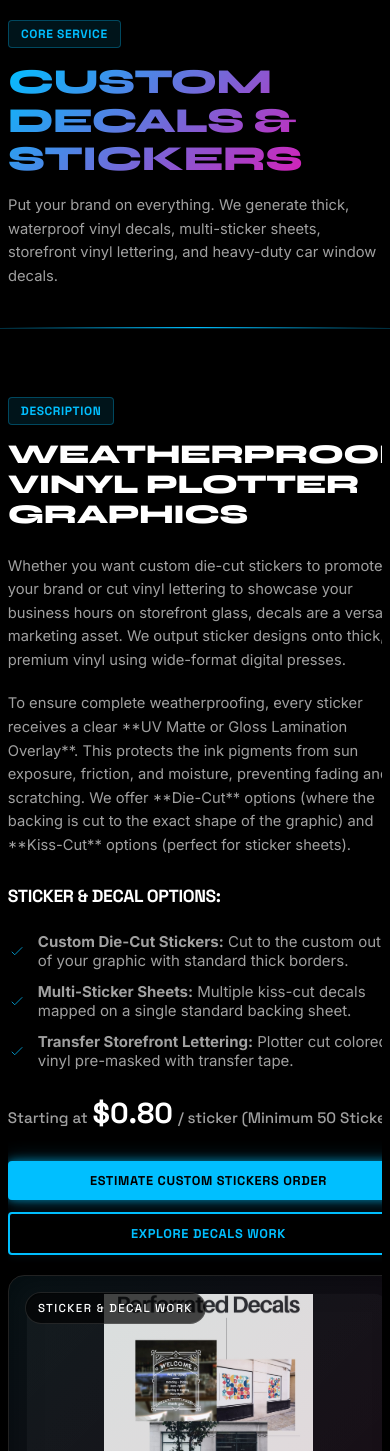
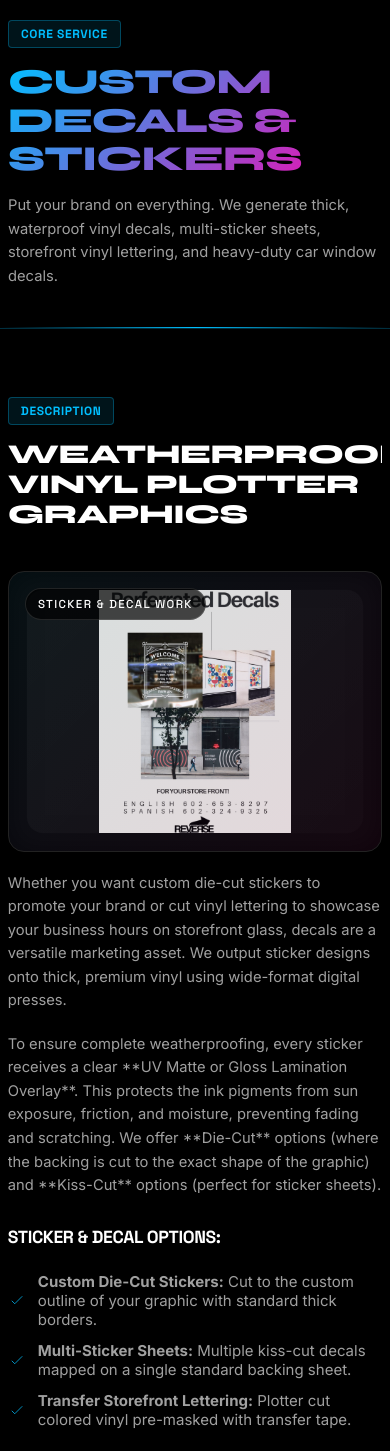
Before and after one commit to RayyanOfficial/Reverse-Screen-Print1, a plain HTML site: page decals.html in a window 390 px wide. Shown: the part 108-1559 px from the top of the page. Drawn offline with Linux system fonts and the light colour scheme.

Commit message:
Updated website

```diff
--- a/decals.html
+++ b/decals.html
@@ -65,9 +65,12 @@
       <div class="service-grid">
 
         <!-- Left: Details -->
-        <div>
-          <span class="feature-badge badge-cyan">Description</span>
-          <h2 style="margin-bottom: 25px;">Weatherproof Vinyl Plotter Graphics</h2>
+        <div class="service-content-col">
+          <div class="service-content-header">
+            <span class="feature-badge badge-cyan">Description</span>
+            <h2 style="margin-bottom: 25px;">Weatherproof Vinyl Plotter Graphics</h2>
+          </div>
+          <div class="service-content-body">
           <p style="margin-bottom: 20px;">
             Whether you want custom die-cut stickers to promote your brand or cut vinyl lettering to showcase your business hours on storefront glass, decals are a versatile marketing asset. We output sticker designs onto thick, premium vinyl using wide-format digital presses.
           </p>
@@ -98,6 +101,7 @@
           <div class="btn-group">
             <a href="quote.html" class="btn btn-cyan">Estimate Custom Stickers Order</a>
             <a href="portfolio.html" class="btn btn-outline-cyan">Explore Decals Work</a>
+          </div>
           </div>
         </div>
 
--- a/style.css
+++ b/style.css
@@ -1494,10 +1494,66 @@ select.form-control {
   flex-shrink: 0;
 }
 
+/* Service content column: desktop — normal block flow */
+.service-content-col {
+  display: contents; /* passthrough on desktop so grid children behave normally */
+}
+
+.service-content-header,
+.service-content-body {
+  /* no special desktop styles needed — children render in source order inside the grid column */
+}
+
 @media (max-width: 992px) {
   .service-grid {
     grid-template-columns: 1fr;
-    gap: 40px;
+    gap: 0; /* gaps handled by inner spacing */
+  }
+
+  /* On mobile/tablet, switch the grid to a flex column so we can use order */
+  .service-grid {
+    display: flex;
+    flex-direction: column;
+  }
+
+  /* Reset passthrough so children become real flex items */
+  .service-content-col {
+    display: flex;
+    flex-direction: column;
+    order: 0; /* keeps header+body together as a unit wrapped in the col */
+    gap: 0;
+  }
+
+  /* 1st: heading (badge + h2) */
+  .service-content-header {
+    order: 1;
+    margin-bottom: 24px;
+  }
+
+  /* 2nd: image card */
+  .service-mock-graphic {
+    order: 2;
+    width: 100%;
+    max-width: 540px;
+    margin: 0 auto 28px auto;
+    aspect-ratio: 4 / 3;
+  }
+
+  /* 3rd: remaining text, list, price, buttons */
+  .service-content-body {
+    order: 3;
+  }
+
+  /* Make the whole grid a flex col so service-content-col items and mock-graphic interleave */
+  .service-grid {
+    align-items: stretch;
+  }
+
+  /* Override — service-content-col should NOT be a flex container that wraps both
+     header and body together; instead we pull it apart so order on the individual
+     children (header, body) positions them around the image. */
+  .service-content-col {
+    display: contents;
   }
 }
 
@@ -2867,7 +2923,9 @@ p  { font-size: clamp(0.92rem, 1.4vw, 1.05rem); }
   h2 { margin-bottom: 1rem; }
   .section-heading { margin-bottom: 20px; }
   .service-header { padding: 36px 0 24px; }
-  .service-grid { grid-template-columns: 1fr; gap: 28px; }
+  .service-grid { gap: 0; }
+  .service-mock-graphic { max-width: 480px; margin-left: auto; margin-right: auto; margin-bottom: 24px; }
+  .service-content-header { margin-bottom: 20px; }
 
   .lightbox-container {
     width: 100%;
@@ -2971,7 +3029,9 @@ p  { font-size: clamp(0.92rem, 1.4vw, 1.05rem); }
   .timeline-content { padding: 18px; }
 
   .service-header { padding: 28px 0 20px; }
-  .service-grid { gap: 20px; }
+  .service-grid { gap: 0; }
+  .service-mock-graphic { max-width: 380px; margin-bottom: 20px; }
+  .service-content-header { margin-bottom: 16px; }
   .section-header { margin-bottom: 20px; }
   .section-heading { margin-bottom: 16px; }
 
```
Also changed, not shown: banners.html (+7 -3 lines), business-cards.html (+7 -3 lines), custom-apparel.html (+7 -3 lines), dtf-printing.html (+7 -3 lines), embroidery.html (+7 -3 lines), screen-printing.html (+7 -3 lines).
